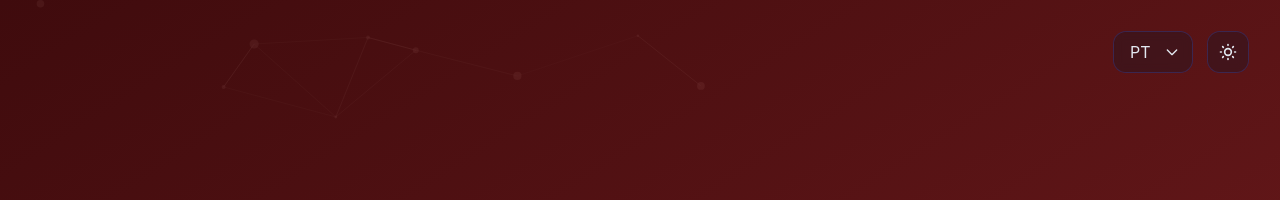
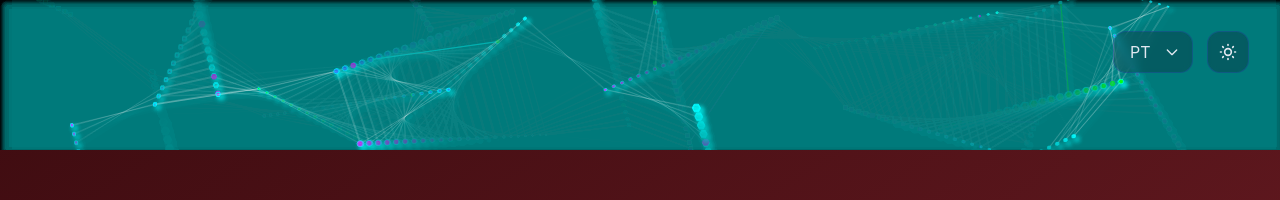
Before and after one commit to MelhorzinOfficial/melhorzin, a React (Vite) app: page / in a window 1280 px wide. Shown: the top 200 px of the page. Built offline with nearby package versions, Linux system fonts and the light colour scheme.

Commit message:
particulas

```diff
--- a/src/App.tsx
+++ b/src/App.tsx
@@ -102,71 +102,200 @@ const AppContent = () => {
         init={particlesInit}
         loaded={particlesLoaded}
         options={{
+          fullScreen: {
+            enable: false
+          },
           background: {
             color: {
-              value: themeColors.background,
+              value: "transparent",
             },
           },
           fpsLimit: 120,
           interactivity: {
+            detect_on: "canvas",
             events: {
               onClick: {
                 enable: true,
-                mode: 'push',
+                mode: "push",
               },
               onHover: {
                 enable: true,
-                mode: 'repulse',
+                mode: "connect",
+                parallax: {
+                  enable: true,
+                  force: 60,
+                  smooth: 10
+                }
               },
+              resize: true,
             },
             modes: {
               push: {
                 quantity: 4,
               },
-              repulse: {
-                distance: 200,
-                duration: 0.4,
+              connect: {
+                distance: 80,
+                links: {
+                  opacity: 0.5
+                },
+                radius: 60
               },
             },
           },
           particles: {
             color: {
-              value: themeColors.text,
+              value: [
+                "#00FFFF", // Ciano
+                "#FF00FF", // Magenta
+                "#00FF00", // Verde neon
+                "#3366FF"  // Azul elétrico
+              ]
             },
             links: {
-              color: themeColors.text,
+              color: {
+                value: "#FFFFFF"
+              },
               distance: 150,
               enable: true,
-              opacity: 0.5,
+              opacity: 0.2,
               width: 1,
+              triangles: {
+                enable: false
+              },
+              shadow: {
+                blur: 5,
+                color: {
+                  value: "#00FFFF"
+                },
+                enable: true
+              }
             },
             move: {
-              direction: 'none',
+              direction: "none",
               enable: true,
               outModes: {
-                default: 'bounce',
+                default: "out",
+                bottom: "out",
+                left: "out",
+                right: "out",
+                top: "out"
               },
               random: false,
-              speed: 6,
+              speed: 2,
               straight: false,
+              trail: {
+                enable: true,
+                length: 20,
+                fillColor: {
+                  value: "#000000"
+                }
+              }
             },
             number: {
               density: {
                 enable: true,
+                area: 800,
               },
-              value: 80,
+              value: 70,
+              limit: 100,
             },
             opacity: {
-              value: 0.5,
+              animation: {
+                enable: true,
+                minimumValue: 0.1,
+                speed: 1,
+                sync: false,
+              },
+              random: {
+                enable: true,
+                minimumValue: 0.1,
+              },
+              value: 0.8,
             },
             shape: {
-              type: 'circle',
+              type: ["circle", "square", "polygon"],
+              options: {
+                polygon: {
+                  sides: 6
+                },
+                square: {
+                  sides: 4
+                }
+              }
             },
             size: {
-              value: { min: 1, max: 5 },
+              animation: {
+                enable: true,
+                minimumValue: 0.5,
+                speed: 1.5,
+                sync: false,
+              },
+              random: {
+                enable: true,
+                minimumValue: 1,
+              },
+              value: 3,
             },
+            stroke: {
+              color: {
+                value: "#00FFFF",
+                animation: {
+                  enable: true,
+                  speed: 1,
+                  sync: true
+                }
+              },
+              width: 1
+            },
+            zIndex: {
+              random: {
+                enable: true,
+                minimumValue: 0
+              },
+              value: 0,
+              opacityRate: 1,
+              sizeRate: 1,
+              velocityRate: 1
+            },
+            reduceDuplicates: true,
+            shadow: {
+              blur: 5,
+              color: {
+                value: "#00FFFF"
+              },
+              enable: true,
+              offset: {
+                x: 3,
+                y: 3
+              }
+            },
+            twinkle: {
+              lines: {
+                enable: true,
+                frequency: 0.005,
+                opacity: 0.7,
+                color: {
+                  value: ["#00FFFF", "#FF00FF", "#00FF00", "#3366FF"]
+                }
+              },
+              particles: {
+                enable: true,
+                frequency: 0.05,
+                opacity: 0.7,
+                color: {
+                  value: ["#00FFFF", "#FF00FF", "#00FF00", "#3366FF"]
+                }
+              }
+            }
           },
           detectRetina: true,
+          motion: {
+            disable: false,
+            reduce: {
+              factor: 4,
+              value: true
+            }
+          }
         }}
       />
       <SmoothScrollProvider>
@@ -291,7 +420,7 @@ const AppContent = () => {
                       <div className="w-12 h-12 mx-auto mb-4 rounded-full flex items-center justify-center" style={{ backgroundColor: themeColors.cardBackground }}>
                         <svg className="w-6 h-6" fill="currentColor" viewBox="0 0 24 24">
                           <path d="M12 3C7.58 3 4 4.79 4 7v10c0 2.21 3.58 4 8 4s8-1.79 8-4V7c0-2.21-3.58-4-8-4zm0 2c3.71 0 6 1.29 6 2s-2.29 2-6 2-6-1.29-6-2 2.29-2 6-2zM4 9v3c0 1.68 2.37 3.08 5.5 3.71C8.69 15.44 8 14.75 8 14v-2c0-1.1.9-2 2-2h4c1.1 0 2 .9 2 2v2c0 .75-.69 1.44-1.5 1.71 3.13-.63 5.5-2.03 5.5-3.71V9c0 2.21-3.58 4-8 4s-8-1.79-8-4z"></path>
-                        </svg>
+                      </svg>
                       </div>
                       <h3 className="text-lg font-semibold mb-2">Database</h3>
                       <ul className="space-y-2">
```
